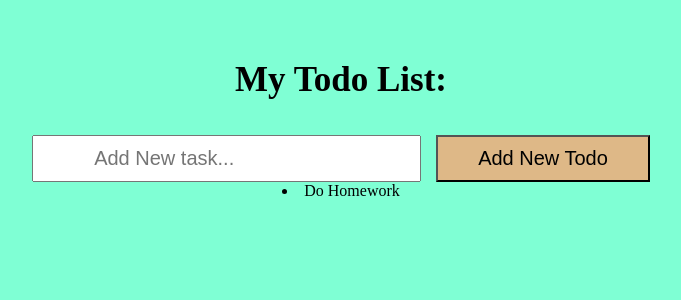
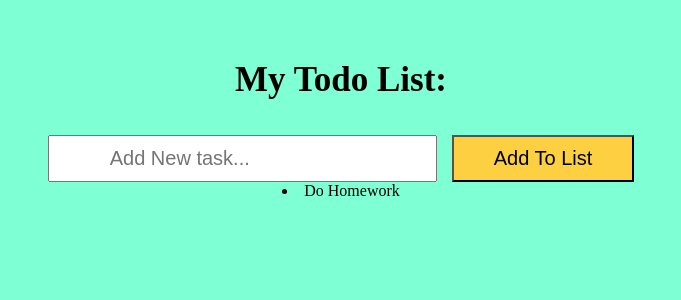
Before and after one commit to Khalotis11/Redux-Practice-3, a React (Create React App) app in the folder todolist/: page / in a window 1280 px wide. Shown: the top 300 px of the page, without its empty margins (299-980 px from the left). Built offline with nearby package versions, Linux system fonts and the light colour scheme.

Commit message:
Updates to action and reducer

```diff
--- a/todolist/src/App.css
+++ b/todolist/src/App.css
@@ -18,7 +18,7 @@ button {
   padding: 10px 40px;
   margin-left: 15px;
   font-size: 20px;
-  background-color: burlywood;
+  background-color: #fdd041;
 }
 button:hover {
   background-color: #6ea3ca;
--- a/todolist/src/actions/index.js
+++ b/todolist/src/actions/index.js
@@ -1,7 +1,8 @@
 export const ADD_TODO = "ADD_TODO";
 
-export const addTodo = () => {
-    return {
-        type: ADD_TODO
-    }
-}
+export const addTodo = todos => {
+  return {
+    type: ADD_TODO,
+    payload: todos
+  };
+};
--- a/todolist/src/components/TodoForm.js
+++ b/todolist/src/components/TodoForm.js
@@ -1,5 +1,7 @@
 import React, { Component } from "react";
 import { connect } from "react-redux";
+
+import { addTodo } from "../actions";
 
 class TodoForm extends Component {
   constructor() {
@@ -16,7 +18,6 @@ class TodoForm extends Component {
   render() {
     return (
       <div className="todo-container">
-        <form>
         <input
           type="text"
           name="textInput"
@@ -24,8 +25,9 @@ class TodoForm extends Component {
           onChange={this.handleChange}
           placeholder="Add New task..."
         />
-          <button>Add New Todo</button>
-        </form>
+        <button onClick={() => this.props.addTodo(this.state.textInput)}>
+          Add To List
+        </button>
         <li>{this.props.todo}</li>
       </div>
     );
@@ -38,5 +40,5 @@ const mapStateToProps = state => {
 };
 export default connect(
   mapStateToProps,
-  {}
+  { addTodo }
 )(TodoForm);
--- a/todolist/src/reducer/index.js
+++ b/todolist/src/reducer/index.js
@@ -4,10 +4,12 @@ const initialState = {
   todos: "Do Homework"
 };
 export const reducer = (state = initialState, action) => {
+  // console.log(state)
   switch (action.type) {
     case ADD_TODO:
       return {
-        ...state
+        ...state,
+        todos: ({ ...state.todos }, action.payload)
       };
     default:
       return state;
```
Lines whose indentation alone changed are shown as unchanged.
